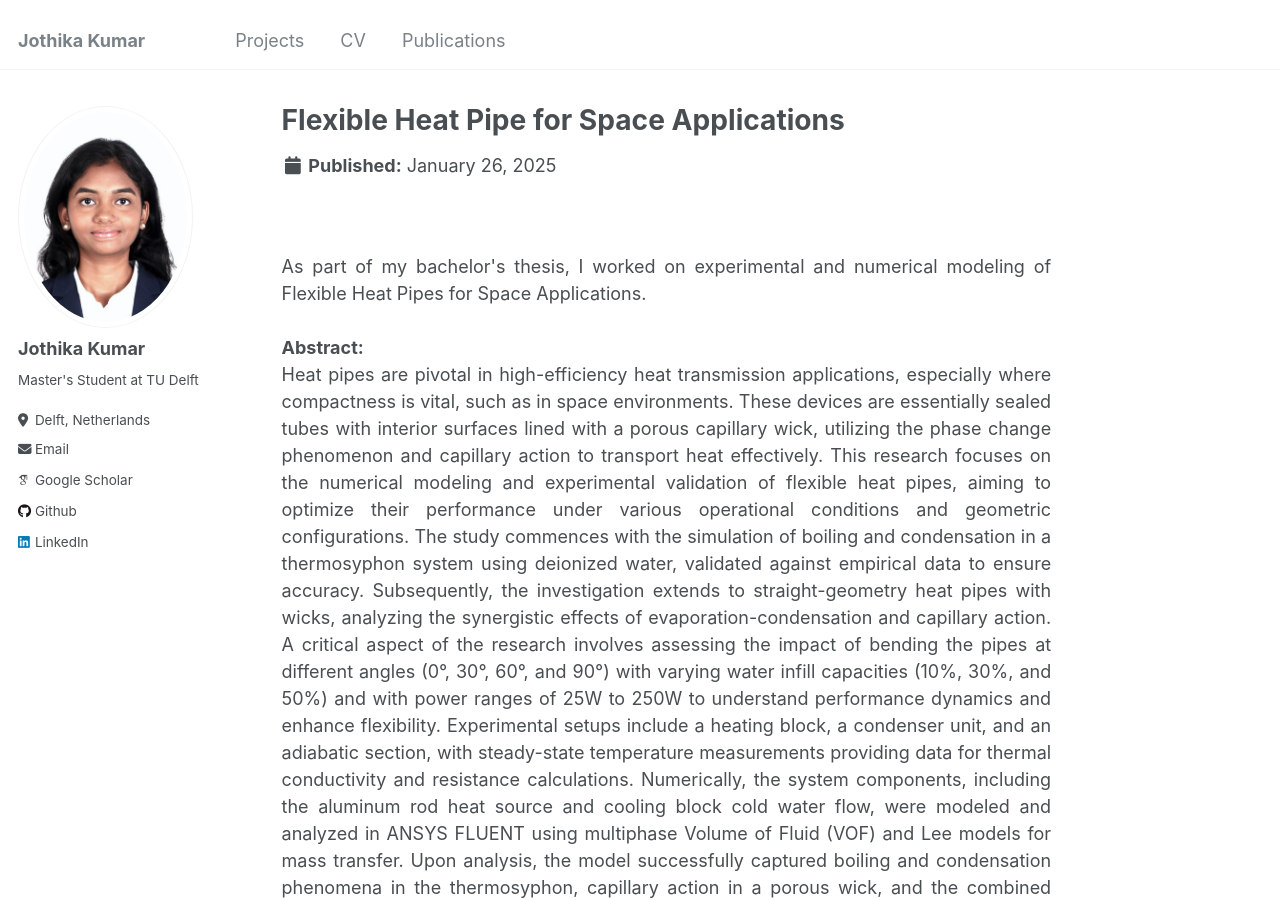
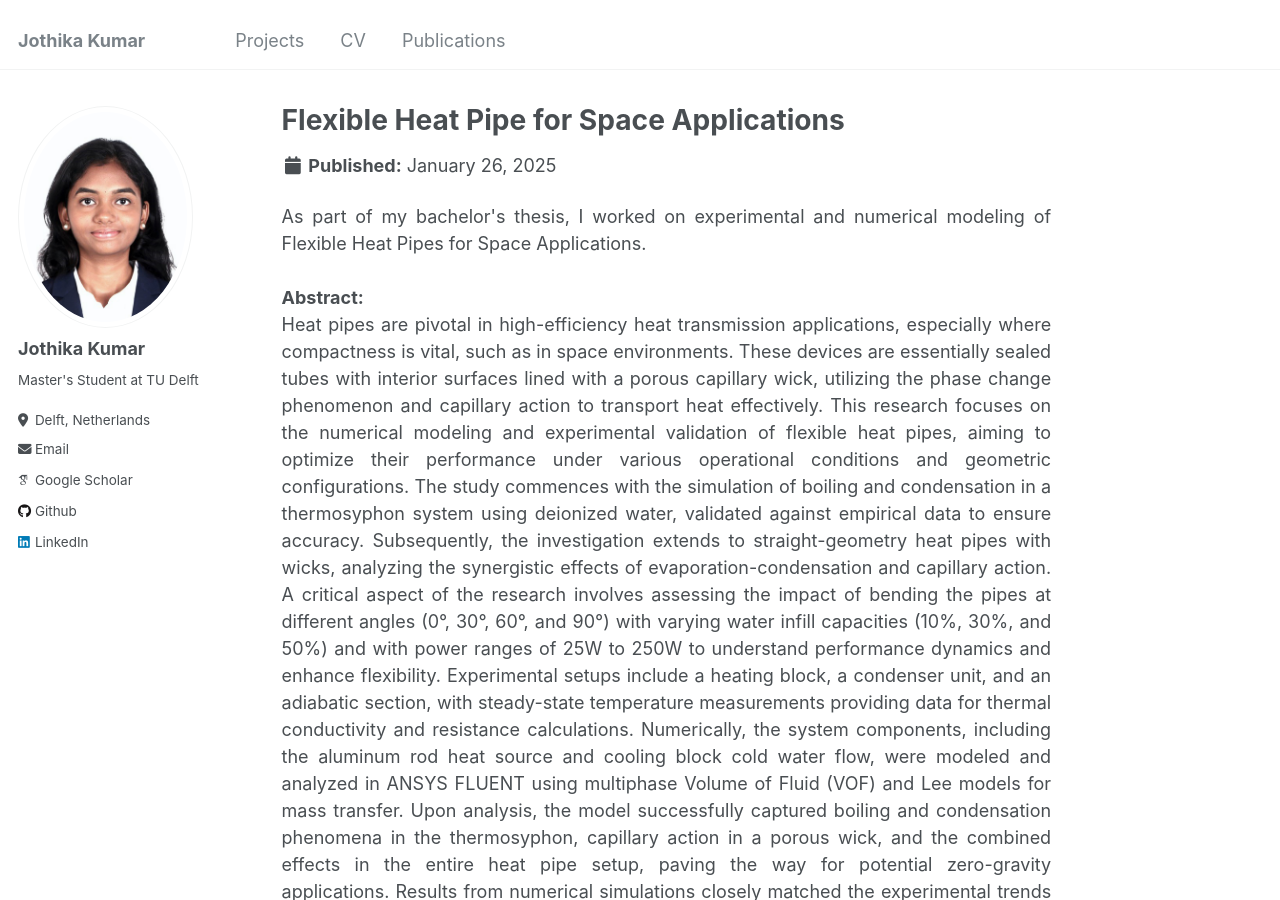
Before and after one commit to jothikak05/jothikak05.github.io, a Jekyll site: the page built from _projects/1_project.md, in a window 1280 px wide and 900 px high. Built offline with Jekyll 4.4.1, drawn with Linux system fonts in a browser that asks for light colours; some web fonts are replaced.

Commit message:
spacing updt

```diff
--- a/_projects/1_project.md
+++ b/_projects/1_project.md
@@ -5,8 +5,8 @@ permalink: /projects/1_project/
 author_profile: true
 image: "/images/flexible.png"
 ---
-<br>
-<div style="text-align: justify;">
+
+<div style="text-align: justify;margin-bottom: 10px;">
 As part of my bachelor's thesis, I worked on experimental and numerical modeling of Flexible Heat Pipes for Space Applications.
 
 <br><br>
```
